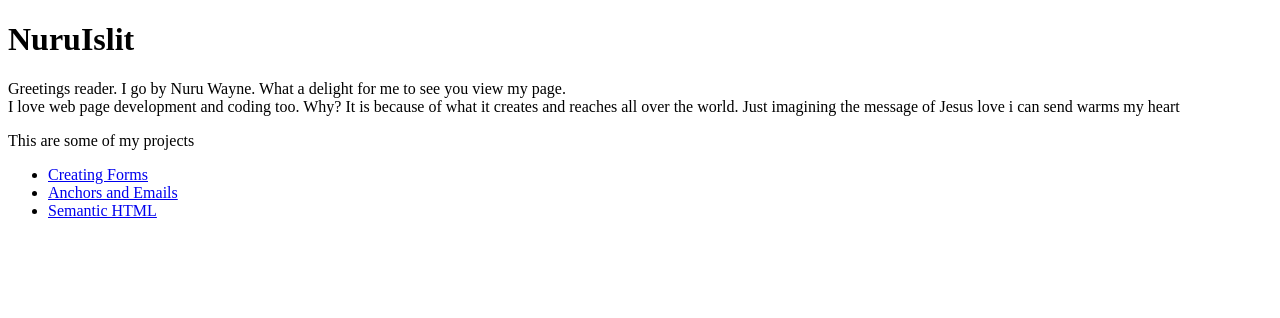
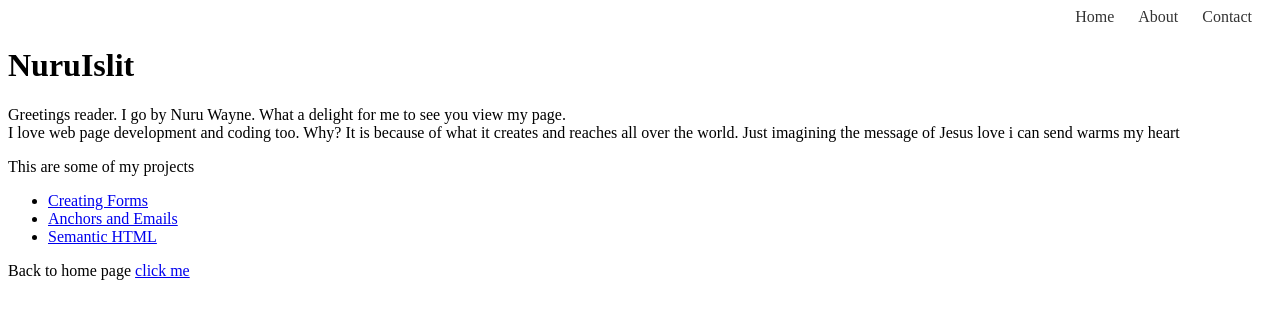
Before and after one commit to NuruIslit/my-first-repository, a plain HTML site: page Projectabout.html in a window 1280 px wide. Drawn offline with Linux system fonts and the light colour scheme.

Commit message:
add html file

```diff
--- a/Projectabout.html
+++ b/Projectabout.html
@@ -3,6 +3,26 @@
     <style>
         .ul :hover{
             color: yellow;
+        }
+        .flex-container{
+            display: flex;
+            flex-direction: row-reverse;
+        }
+        .menu {
+            list-style-type: none;
+            margin: 0;
+            padding: 0;
+        }
+        .menu li {
+            display: inline-block;
+            margin-right: 20px;
+        }
+        .menu a {
+            text-decoration: none;
+            color: #333;
+        }
+        .menu a:hover {
+            color: #ffcc00;
         }
     </style>
     <head>
@@ -10,6 +30,15 @@
         <meta name="viewport" content="width=device-width initial-scale=1">
     </head>
     <body>
+        <div class="flex-container">
+            <nav>
+                <ul class="menu">
+                    <li><a href="Homepage.html">Home</a></li>
+                    <li><a href="Projectabout.html">About</a></li>
+                    <li><a href="Projectcontact.html">Contact</a></li>
+                </ul>
+            </nav>
+        </div>
         <h1>NuruIslit</h1>
         <div>
             <p>Greetings reader. I go by Nuru Wayne. What a delight for me to see you view my page.</br>
@@ -23,5 +52,6 @@
                     </ul>
                 </nav>
         </div>
+        <p>Back to home page <a href="Homepage.html">click me</a></p>
     </body>
 </html>
```
